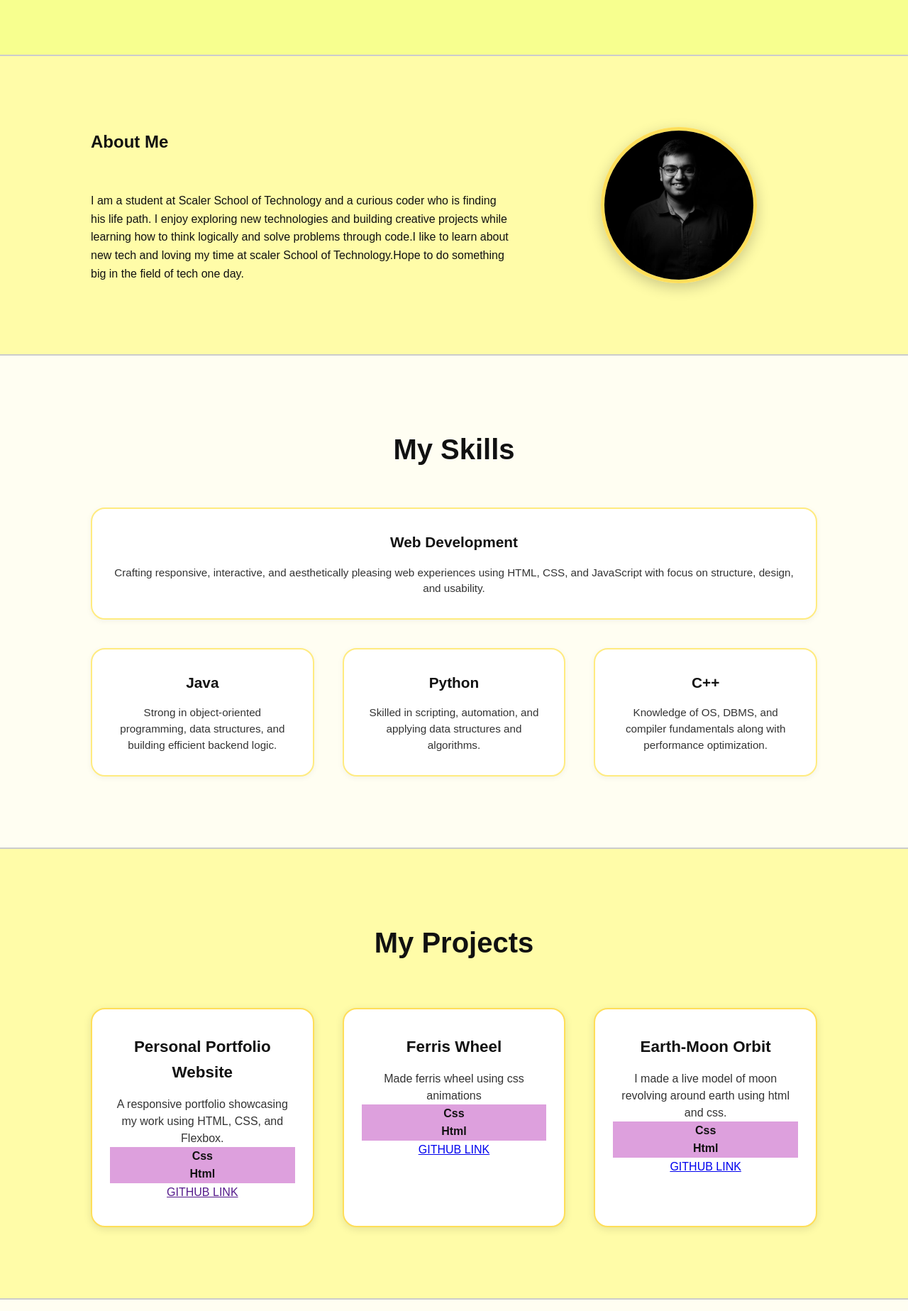
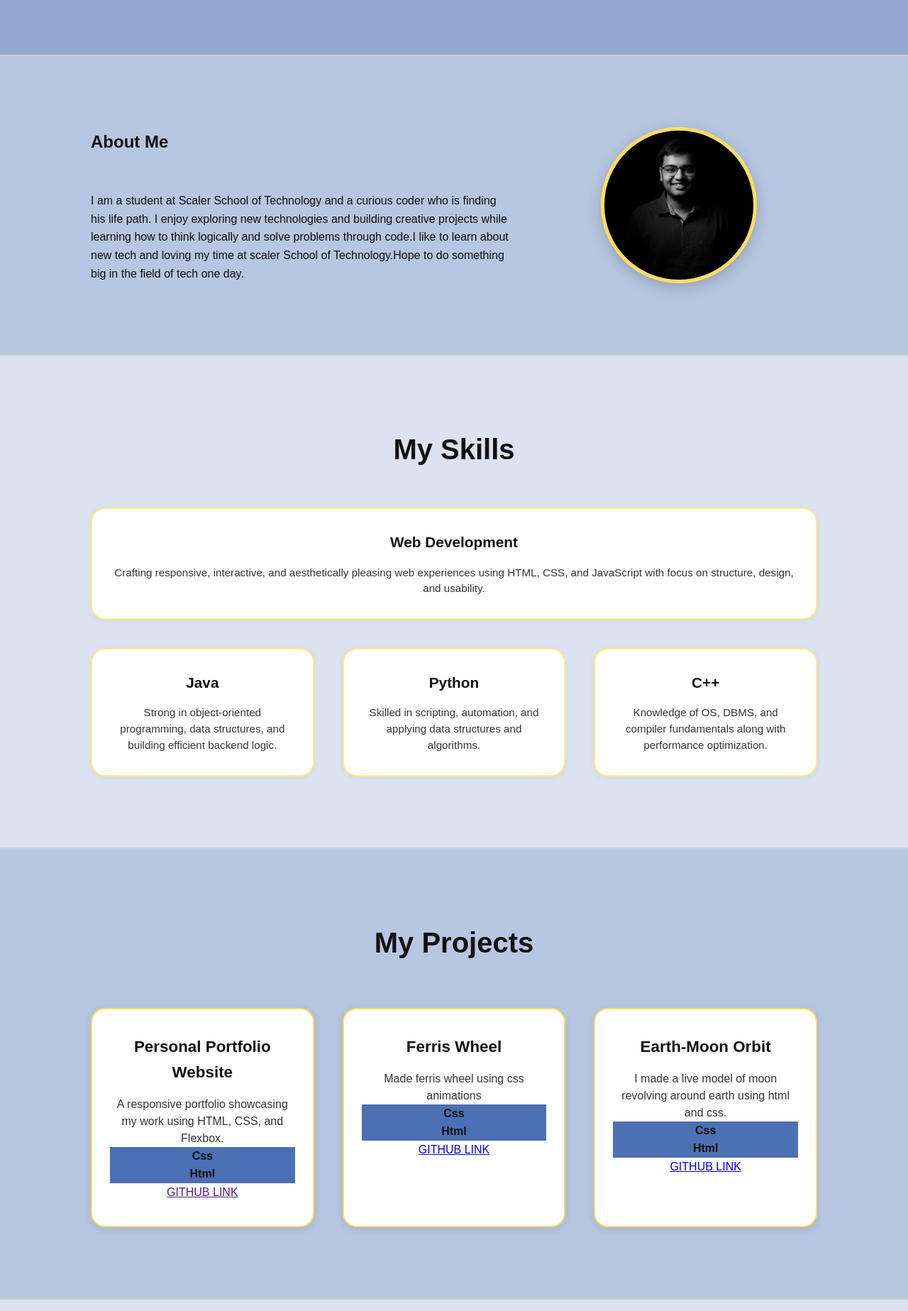
Before and after one commit to Raghav050107/Personal-Portfolio, a plain HTML site: page index.html in a window 1280 px wide. Shown: the part 633-2480 px from the top of the page at 71% size. Drawn offline with Linux system fonts and the light colour scheme.

Commit message:
Add files via upload

```diff
--- a/portfolio.css
+++ b/portfolio.css
@@ -46,7 +46,7 @@ nav ul li a:hover {
   justify-content: space-between;
   flex-wrap: wrap;
   padding: 80px 10%;
-  background-color: #f7ff8f;
+  background-color: #92a8d1;
 }
 .hero-content {
   flex: 1 1 45%;
@@ -96,7 +96,7 @@ nav ul li a:hover {
   transform: translateY(-3px);
 }
 #about-me {
-  background-color: #fffca8;
+  background-color: #b7c6e1;
   padding: 100px 10%;
 }
 .about-container {
@@ -123,7 +123,7 @@ nav ul li a:hover {
   box-shadow: 0 6px 20px rgba(0, 0, 0, 0.2);
 }
 #skills {
-  background-color: #fffef2;
+  background-color: #dbe2f0;
   padding: 100px 10%;
   text-align: center;
 }
@@ -178,7 +178,7 @@ nav ul li a:hover {
   line-height: 1.5;
 }
  #projects {
-      background-color: #fffca8;
+      background-color: #b7c6e1;
       padding: 100px 10%;
       text-align: center;
     }
@@ -233,10 +233,10 @@ nav ul li a:hover {
       line-height: 1.5;
     }
      h4{
-        background-color: plum;
+        background-color: #4b70b4;
     }
     #contact-me {
-      background-color: #fffef2;
+      background-color: #dbe2f0;
       padding: 100px 10%;
     }
  .contact-container {
```
